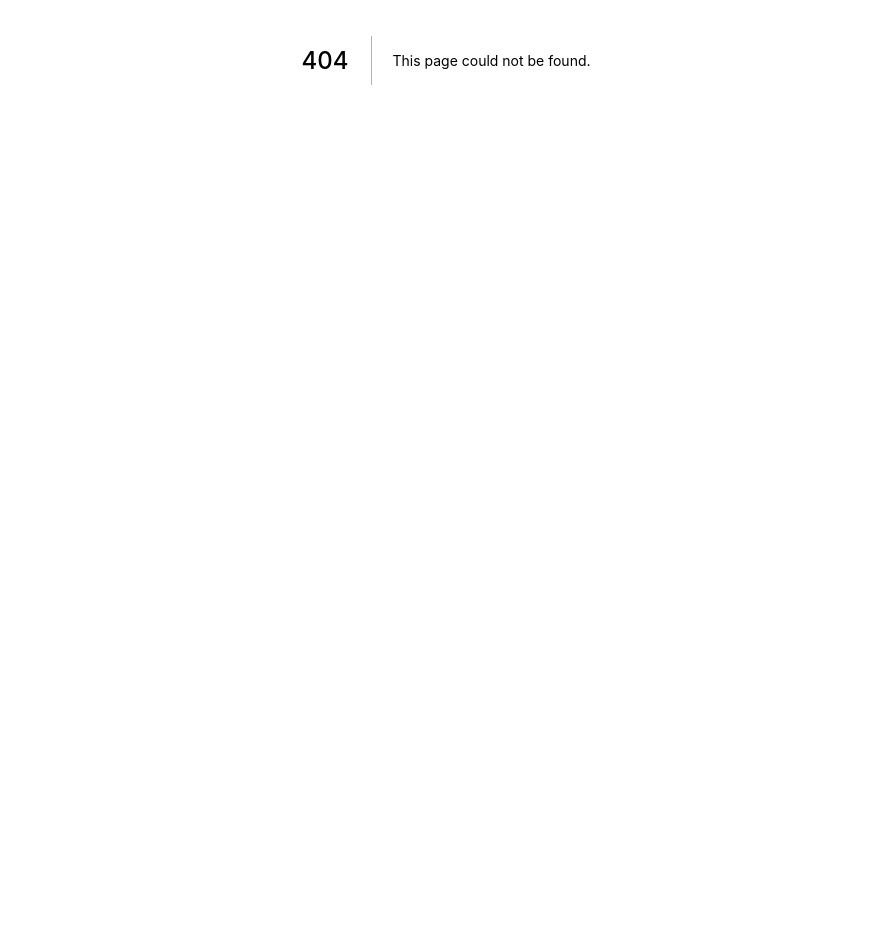
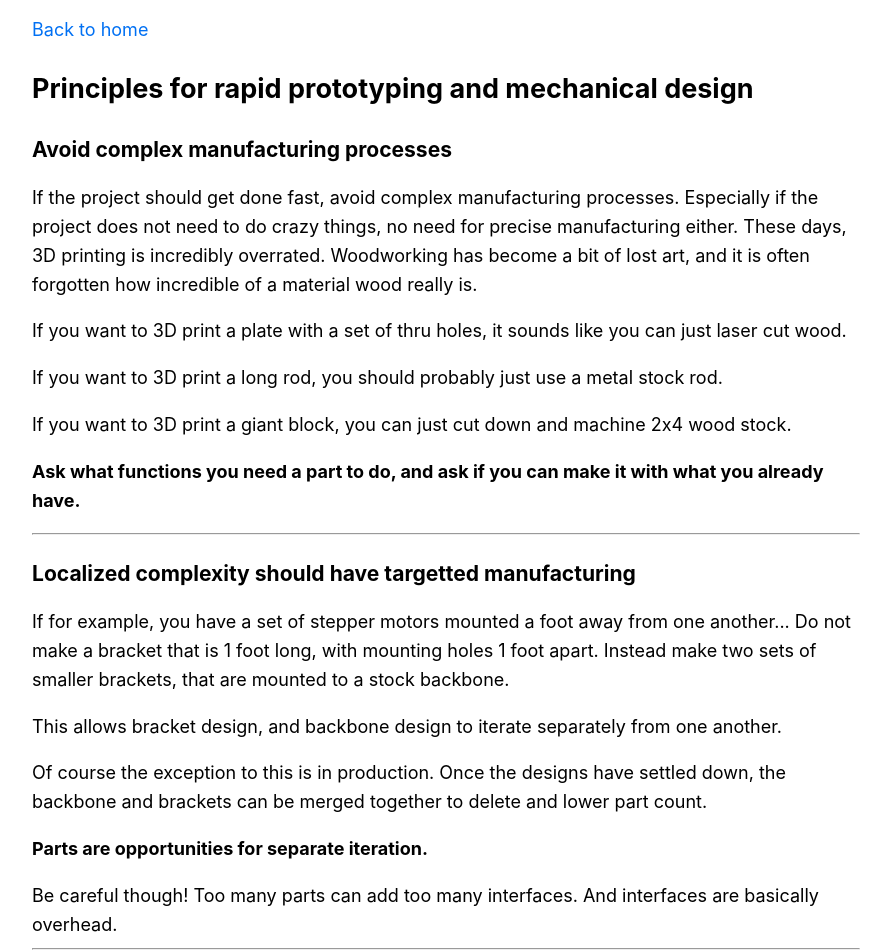
Before and after one commit to shihaocao/nextjs-shihao-website, a Next.js app: page /notes/rapid-prototyping-quick-reference in a window 1280 px wide. Before the commit this address had no page. Shown: the part 340-1292 px from the top of the page, without its empty margins (194-1085 px from the left). Before the commit the page ends 800 px from the top, so only its background shows below. Built offline with nearby package versions, Linux system fonts and the light colour scheme.

Commit message:
rapid proto quick ref

```diff
--- a/pages/notes/notes-landing.js
+++ b/pages/notes/notes-landing.js
@@ -20,7 +20,7 @@ export function front_page_post_list(){
   return <ul>
     {notes_list_element("Packing for SpaceX")}
     {notes_list_element("Marino Pasta Recipe")}
-    {notes_list_element("Economics Quick Reference")}
+    {notes_list_element("Rapid Prototyping Quick Reference")}
     <li><Link href="/notes/notes-landing" >
     <a>more</a>
     </Link>
@@ -32,6 +32,7 @@ export function full_post_list(){
   return <ul>
     {notes_list_element("Packing for SpaceX")}
     {notes_list_element("Marino Pasta Recipe")}
+    {notes_list_element("Rapid Prototyping Quick Reference")}
     {notes_list_element("Economics Quick Reference")}
     <li><Link href="/notes/notes-landing" >
     <a>more</a>
--- /dev/null
+++ b/pages/notes/rapid-prototyping-quick-reference.js
@@ -0,0 +1,69 @@
+import Head from 'next/head'
+import Link from 'next/link'
+import Layout from '../../components/layout'
+// import Image from 'next/image'
+// import { img_photo_descrip_block } from '../../components/img_blocks'
+import styles from '../../components/layout.module.css'
+
+const title = "Rapid Prototyping Quick Reference"
+
+export default function FirstPost() {
+  return (
+    <Layout layout_type={styles.container}>
+      <Head>
+        <title>{title}</title>
+      </Head>
+      <h1>{title}</h1>
+
+      <Link href="/">
+        <a>Back to home</a>
+      </Link>
+
+      <br></br>
+
+      <h2>Principles for rapid prototyping and mechanical design</h2>
+
+      <div>
+        <h3>Avoid complex manufacturing processes</h3>
+
+        <p>If the project should get done fast, avoid complex manufacturing processes.
+           Especially if the project does not need to do crazy things, no need for precise manufacturing either.
+           These days, 3D printing is incredibly overrated. Woodworking has become a bit of lost art, and it is often forgotten how incredible
+           of a material wood really is.
+        </p>
+
+        <p>If you want to 3D print a plate with a set of thru holes, it sounds like you can just laser cut wood.</p>
+        <p>If you want to 3D print a long rod, you should probably just use a metal stock rod.</p>
+        <p>If you want to 3D print a giant block, you can just cut down and machine 2x4 wood stock.</p>
+
+        <p><b>Ask what functions you need a part to do, and ask if you can make it with what you already have.
+        </b></p>
+        <hr></hr>
+      </div>
+
+      <div>
+        <h3>Localized complexity should have targetted manufacturing</h3>
+
+        <p>
+        If for example, you have a set of stepper motors mounted a foot away from one another...
+        Do not make a bracket that is 1 foot long, with mounting holes 1 foot apart. Instead make two sets of smaller brackets, that are mounted to a stock backbone.
+        </p>
+
+        <p>This allows bracket design, and backbone design to iterate separately from one another.</p>
+
+        <p>Of course the exception to this is in production. Once the designs have settled down, the backbone and brackets can be merged together to delete and lower part count.</p>
+
+        <p><b>
+        Parts are opportunities for separate iteration.
+        </b></p>
+
+        Be careful though! Too many parts can add too many interfaces. And interfaces are basically overhead.
+        <hr></hr>
+      </div>
+
+      <br></br>
+
+    </Layout>
+
+  )
+}
```
